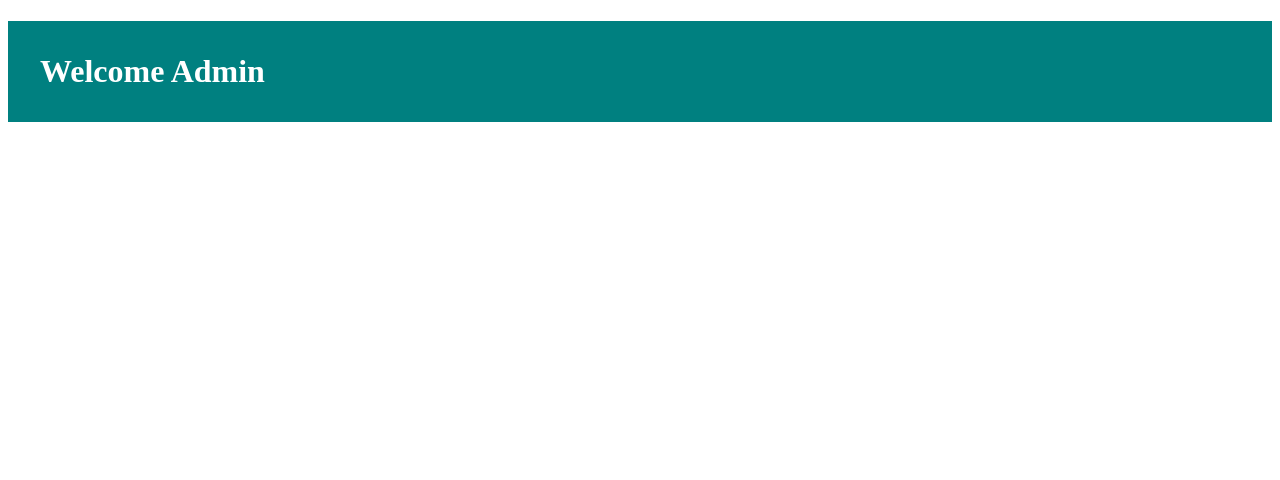
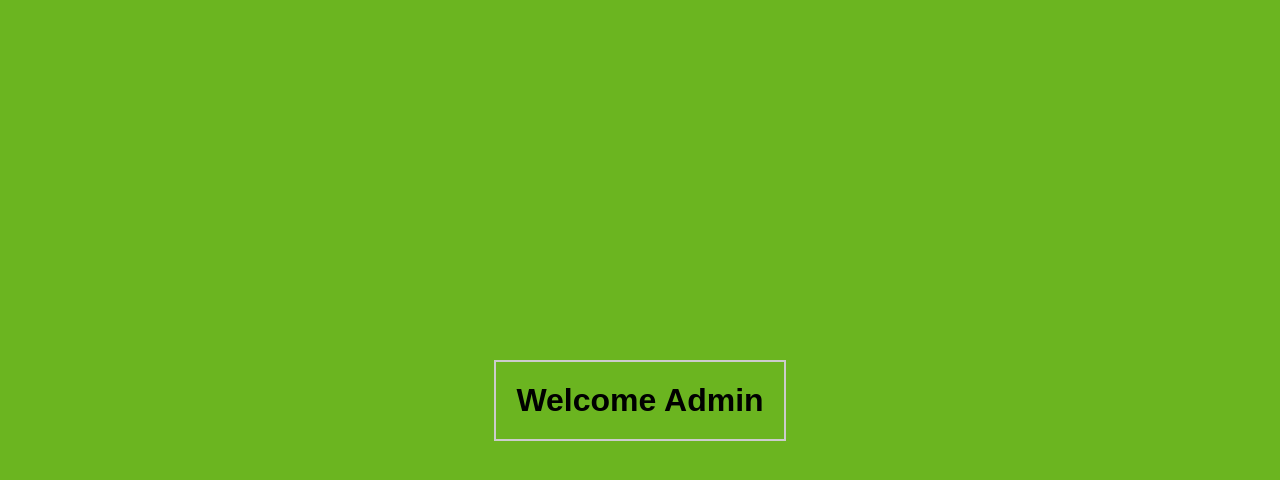
Before and after one commit to albert-byiringiro/react-monster, a React (Vite) app in the folder react-demos/: page / in a window 1280 px wide. Shown: the top 480 px of the page. Built offline with nearby package versions, Linux system fonts and the light colour scheme.

Commit message:
feature: added styles - importing separate stylesheet

```diff
--- a/react-demos/src/ComponentUno.jsx
+++ b/react-demos/src/ComponentUno.jsx
@@ -1,3 +1,5 @@
+import "./index.css"
+
 /*
 const ValidPassword = () => <h1>Valid Password</h1>;
 const InvalidPassword = () => <h1>Invalid Password</h1>;
@@ -43,11 +45,9 @@ export function Weather({ temperature }) {
 }
 */
 
-const style = { color: "white", backgroundColor: 'teal', padding: "2rem" }
-
 export function UserStatus({ loggedIn, isAdmin }) {
     if (loggedIn && isAdmin) {
-        return <h1 style={style}>Welcome Admin</h1>
+        return <h1>Welcome Admin</h1>
     }
 
     return <h1>Welcome user</h1>
```
